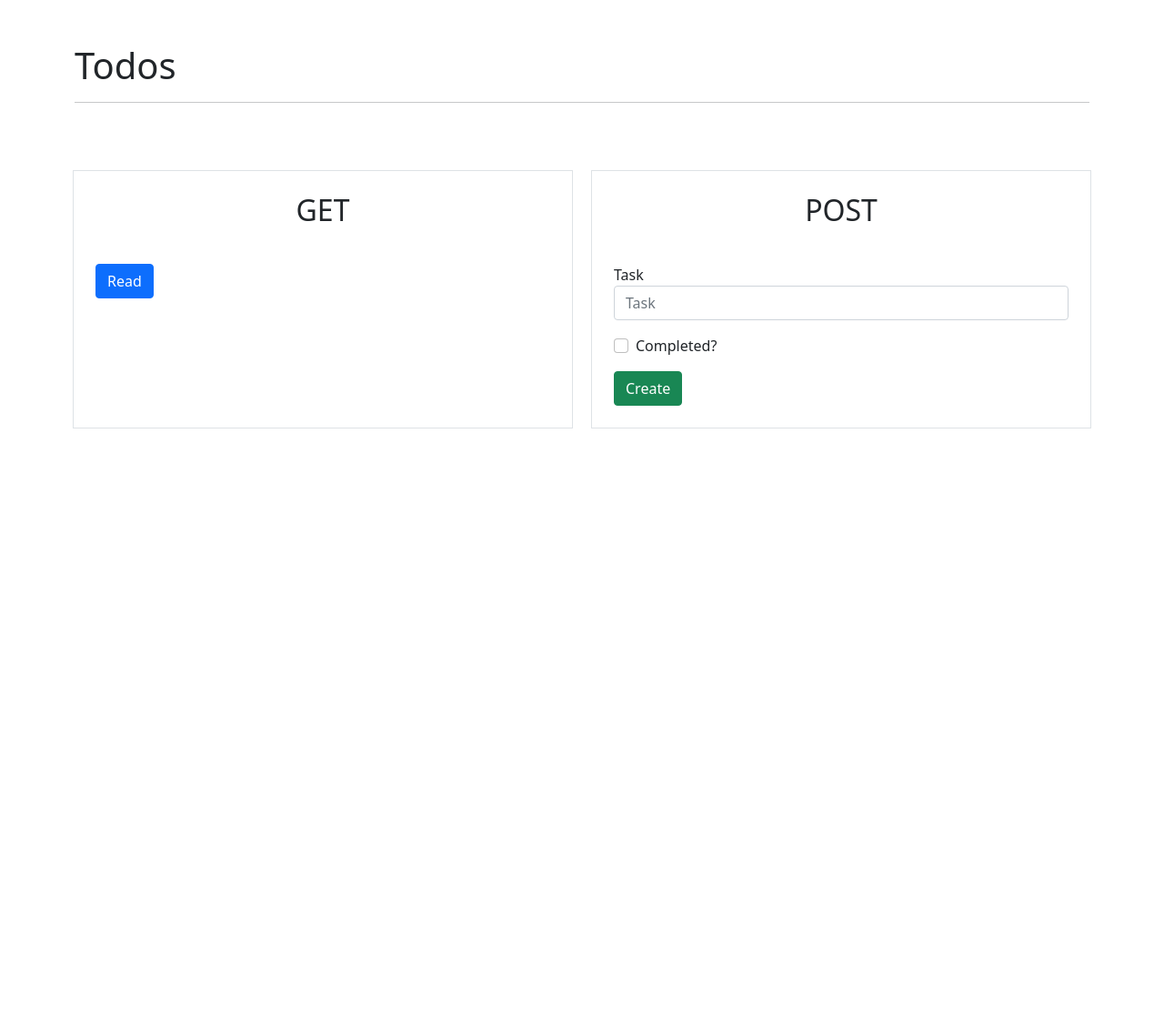
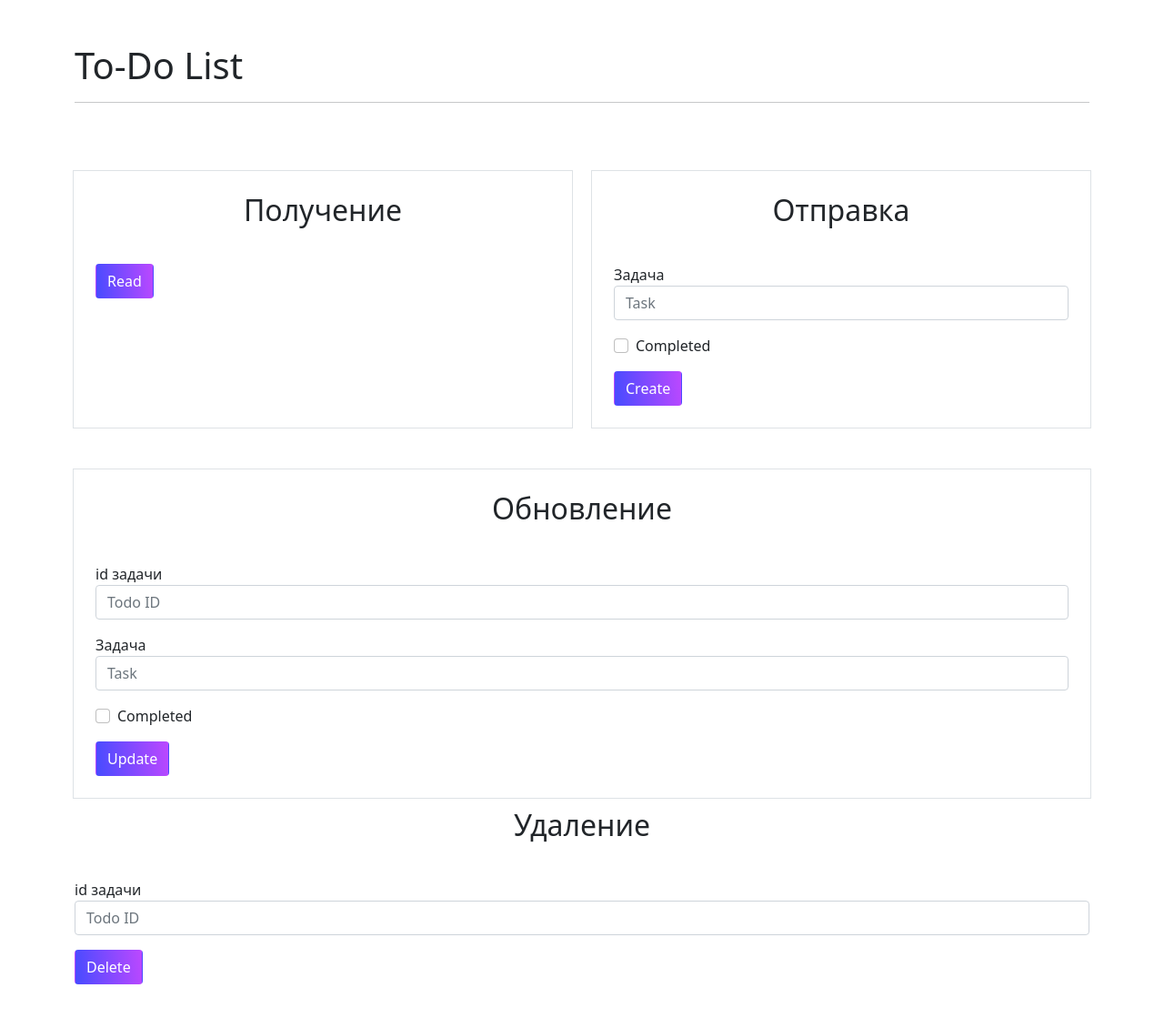
Before and after one commit to Slapppy/ToDoList, a Django app: page / in a window 1280 px wide. Shown: the whole page at 91% size. Before the commit the page ends 471 px from the top, so only its background shows below. Run offline with Django 4.2, Linux system fonts and the light colour scheme.

Commit message:
this_commit

```diff
--- a/ToDoList/urls.py
+++ b/ToDoList/urls.py
@@ -16,12 +16,11 @@ Including another URLconf
 from django.conf import settings
 from django.conf.urls.static import static
 from django.contrib import admin
-from django.urls import path
+from django.urls import path, include
 
-from todos.views import todos, home
+from todos.views import todos, home, todo
 
 urlpatterns = [
     path('admin/', admin.site.urls),
-    path('todos/', todos, name='todos'),
-    path('', home, name='home')
+    path("", include("todos.urls")),
 ] + static(settings.STATIC_URL, document_root=settings.STATIC_ROOT)
--- a/static/main.css
+++ b/static/main.css
@@ -13,3 +13,14 @@ body {
   padding-bottom: 2rem;
   text-align: center;
 }
+
+.btn-default{
+  background: #474bff;
+  background: -webkit-linear-gradient(84deg, #474bff 0%, #bc48ff 100%);
+  background: linear-gradient(84deg, #474bff 0%, #bc48ff 100%);
+  color: white;
+}
+
+.btn-default:hover{
+  color: rgba(255, 255, 255, 0.8);
+}
--- a/templates/_base.html
+++ b/templates/_base.html
@@ -11,9 +11,8 @@
       integrity="sha384-EVSTQN3/azprG1Anm3QDgpJLIm9Nao0Yz1ztcQTwFspd3yD65VohhpuuCOmLASjC"
       crossorigin="anonymous"
     >
-    <title>TodoList</title>
+    <title>Django Ajax Examples</title>
     <link href="{% static 'main.css' %}" rel="stylesheet">
-
 
   </head>
   <body>
--- a/templates/home.html
+++ b/templates/home.html
@@ -3,36 +3,72 @@
 
 {% block content %}
 <section>
-  <h1>Todos</h1>
+  <h1>To-Do List</h1>
 
   <hr><br><br>
 
   <div class="row">
     <div class="col">
       <div class="header">
-        <h2>GET</h2>
+        <h2>Получение</h2>
       </div>
-      <button class="btn btn-primary" id="getTodos">Read</button>
+      <button class="btn btn-default" id="getTodos">Read</button>
       <p><ul id="todoList"></ul></p>
     </div>
 
     <div class="col">
       <div class="header">
-        <h2>POST</h2>
+        <h2>Отправка</h2>
       </div>
       <form id="addTodoForm">
         <div class="mb-3">
-          <label for="todoTaskPost">Task</label>
+          <label for="todoTaskPost">Задача</label>
           <input type="text" class="form-control" id="todoTaskPost" placeholder="Task" required>
         </div>
         <div class="mb-3 form-check">
           <input type="checkbox" class="form-check-input" id="todoCompletedPost">
-          <label class="form-check-label" for="todoCompletedPost">Completed?</label>
+          <label class="form-check-label" for="todoCompletedPost">Completed</label>
         </div>
-        <button type="submit" class="btn btn-success">Create</button>
+        <button type="submit" class="btn btn-default">Create</button>
       </form>
     </div>
   </div>
+
+  <br>
+
+  <div class="row">
+    <div class="col">
+      <div class="header">
+        <h2>Обновление</h2>
+      </div>
+      <form id="updateTodoForm">
+        <div class="mb-3">
+          <label for="todoIdPut">id задачи</label>
+          <input type="number" class="form-control" id="todoIdPut" placeholder="Todo ID">
+        </div>
+        <div class="mb-3">
+          <label for="todoTaskPut">Задача</label>
+          <input type="text" class="form-control" id="todoTaskPut" placeholder="Task">
+        </div>
+        <div class="mb-3 form-check">
+          <input type="checkbox" class="form-check-input" id="todoCompletedPut">
+          <label class="form-check-label" for="todoCompletedPut">Completed</label>
+        </div>
+        <button type="submit" class="btn btn-default">Update</button>
+      </form>
+    </div>
+
+<div class="header">
+        <h2>Удаление</h2>
+      </div>
+      <form id="deleteTodoForm">
+        <div class="mb-3">
+          <label for="todoIdDelete">id задачи</label>
+          <input type="number" class="form-control" id="todoIdDelete" placeholder="Todo ID">
+        </div>
+        <button type="submit" class="btn btn-default">Delete</button>
+      </form>
+    </div>
 
 {% endblock content %}
 
@@ -65,6 +101,36 @@
       addTodo(allTodosUrl, formData);
       addTodoForm.reset();
     });
+
+    // PUT
+    const updateTodoForm = document.getElementById("updateTodoForm");
+    updateTodoForm.addEventListener("submit", (e) => {
+
+      e.preventDefault();
+
+      const formData = {
+        task: updateTodoForm.elements["todoTaskPut"].value,
+        completed: updateTodoForm.elements["todoCompletedPut"].checked,
+      }
+
+      const todoId = updateTodoForm.elements["todoIdPut"].value;
+      const singleTodoUrl = `/todos/${todoId}/`;
+      updateTodo(singleTodoUrl, formData);
+      updateTodoForm.reset();
+    });
+
+    // DELETE
+    const deleteTodoForm = document.getElementById("deleteTodoForm");
+    deleteTodoForm.addEventListener("submit", (e) => {
+
+      e.preventDefault();
+
+      const todoId = deleteTodoForm.elements["todoIdDelete"].value;
+      const singleTodoUrl = `/todos/${todoId}/`;
+      deleteTodo(singleTodoUrl);
+      deleteTodoForm.reset();
+    });
+
   })();
 
 </script>
--- /dev/null
+++ b/todos/urls.py
@@ -0,0 +1,11 @@
+from django.contrib import admin
+from django.urls import path, include
+from . import views
+from .views import todo, todos, home
+
+urlpatterns = [
+    path('admin/', admin.site.urls),
+    path('todos/<int:todoId>/', todo, name="todo"),
+    path('todos/', todos, name="todos"),
+    path('', home),
+]
--- a/todos/views.py
+++ b/todos/views.py
@@ -13,7 +13,6 @@ def home(request):
 
 @csrf_exempt
 def todos(request):
-    # request.is_ajax() is deprecated since django 3.1
     is_ajax = request.headers.get('X-Requested-With') == 'XMLHttpRequest'
 
     if is_ajax:
@@ -28,3 +27,28 @@ def todos(request):
         return JsonResponse({'status': 'Invalid request'}, status=400)
     else:
         return HttpResponseBadRequest('Invalid request')
+
+
+
+def todo(request, todoId):
+    is_ajax = request.headers.get('X-Requested-With') == 'XMLHttpRequest'
+
+    if is_ajax:
+        todo = get_object_or_404(Todo, id=todoId)
+
+        if request.method == 'PUT':
+            data = json.load(request)
+            updated_values = data.get('payload')
+
+            todo.task = updated_values['task']
+            todo.completed = updated_values['completed']
+            todo.save()
+
+            return JsonResponse({'status': 'Todo updated!'})
+
+        if request.method == 'DELETE':
+            todo.delete()
+            return JsonResponse({'status': 'Todo deleted!'})
+        return JsonResponse({'status': 'Invalid request'}, status=400)
+    else:
+        return HttpResponseBadRequest('Invalid request')
```
Also changed, not shown: db.sqlite3 (added).
